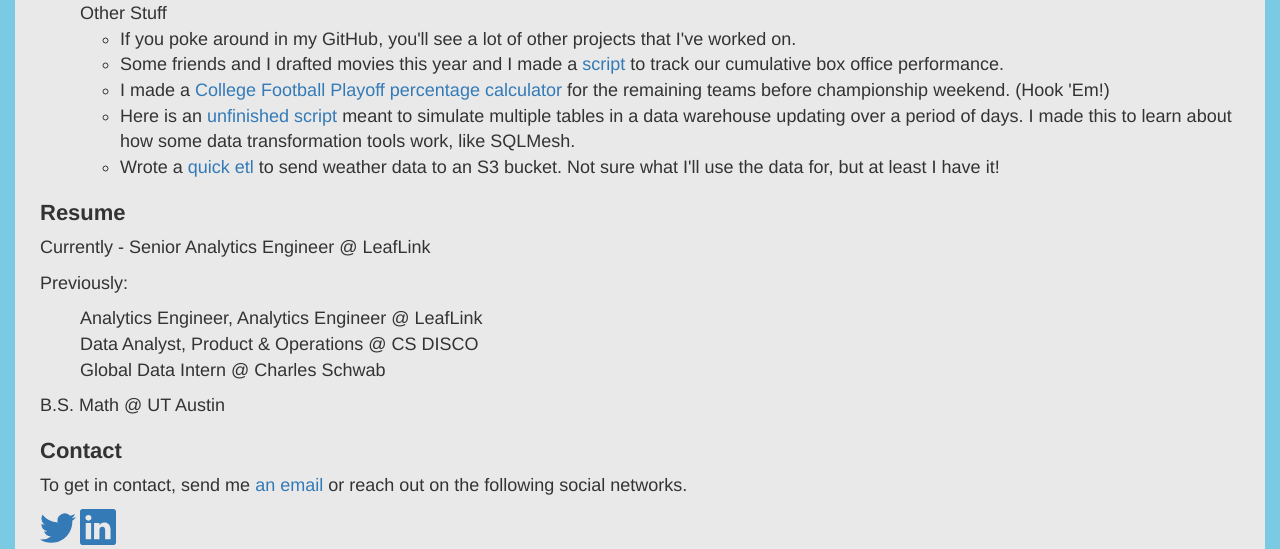
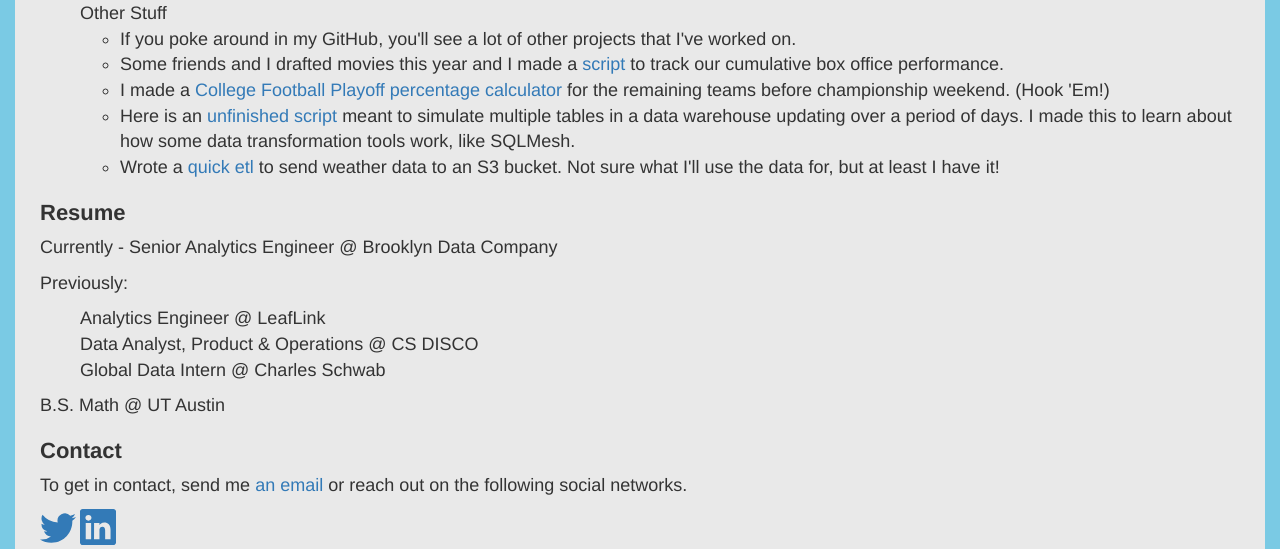
Before and after one commit to ethanfuerst/tidbitstatistics, a Flask app: page / in a window 1280 px wide. Shown: the part 1067-1616 px from the top of the page. Run offline with Flask 2, Linux system fonts and the light colour scheme; some libraries are stand-ins or nearby versions.

Commit message:
updating website

```diff
--- a/app/templates/index.html
+++ b/app/templates/index.html
@@ -120,7 +120,7 @@
         </h2>
 
         <p>
-            Currently - Senior Analytics Engineer @ LeafLink
+            Currently - Senior Analytics Engineer @ Brooklyn Data Company
         </p>
 
         <p>
@@ -129,7 +129,7 @@
 
         <ul>
             <li id="top-level-li">
-                Analytics Engineer, Analytics Engineer @ LeafLink
+                Analytics Engineer @ LeafLink
             </li>
             <li id="top-level-li">
                 Data Analyst, Product &amp; Operations @ CS DISCO
```
Also changed, not shown: README.md.
